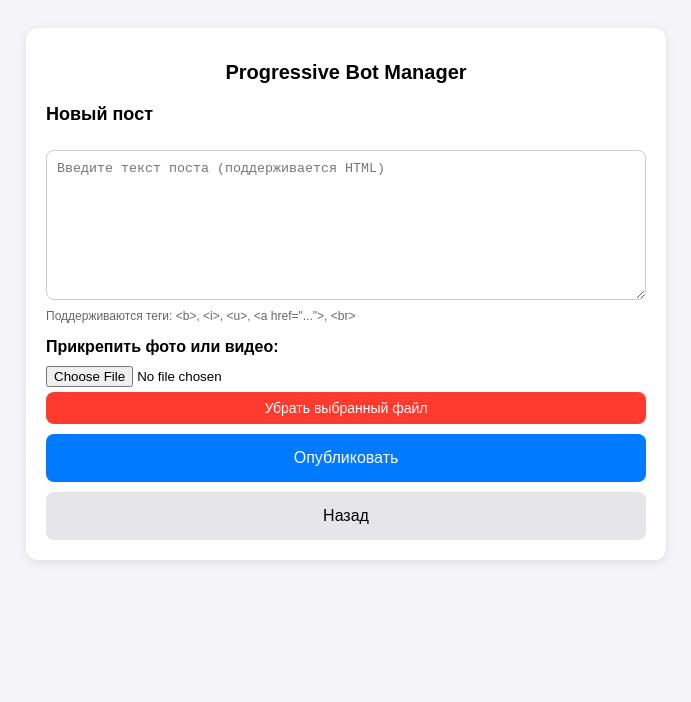
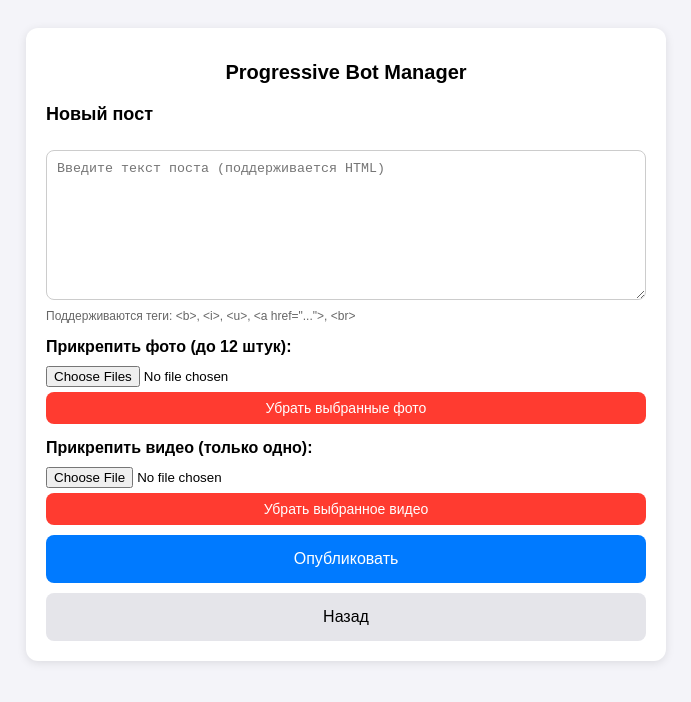
Before and after one commit to Nitriba/max-bot-ui, a plain HTML site: page index.html in a window 1280 px wide. Both pictures are taken after a click on the button "Новый пост". Shown: the whole page, without its empty margins (294-985 px from the left). Drawn offline with Linux system fonts and the light colour scheme.

Commit message:
index.html

```diff
--- a/index.html
+++ b/index.html
@@ -37,9 +37,13 @@
             <textarea id="new-post-text" placeholder="Введите текст поста (поддерживается HTML)"></textarea>
             <div class="hint">Поддерживаются теги: &lt;b&gt;, &lt;i&gt;, &lt;u&gt;, &lt;a href="..."&gt;, &lt;br&gt;</div>
 
-            <label style="display:block; margin-top:15px; font-weight:bold;">Прикрепить фото или видео:</label>
-            <input type="file" id="new-post-file" accept="image/*,video/*">
-            <button class="btn-danger" onclick="clearNewFile()">Убрать выбранный файл</button>
+            <label style="display:block; margin-top:15px; font-weight:bold;">Прикрепить фото (до 12 штук):</label>
+            <input type="file" id="new-post-images" accept="image/*" multiple>
+            <button class="btn-danger" onclick="clearNewImages()">Убрать выбранные фото</button>
+
+            <label style="display:block; margin-top:15px; font-weight:bold;">Прикрепить видео (только одно):</label>
+            <input type="file" id="new-post-video" accept="video/*">
+            <button class="btn-danger" onclick="clearNewVideo()">Убрать выбранное видео</button>
 
             <button class="btn-primary" onclick="publishPost()">Опубликовать</button>
             <button class="btn-secondary" onclick="backToMenu()">Назад</button>
@@ -78,8 +82,12 @@
             document.getElementById('main-menu').classList.remove('hidden');
         }
 
-        function clearNewFile() {
-            document.getElementById('new-post-file').value = '';
+        function clearNewImages() {
+            document.getElementById('new-post-images').value = '';
+        }
+
+        function clearNewVideo() {
+            document.getElementById('new-post-video').value = '';
         }
 
         function publishPost() {
```
